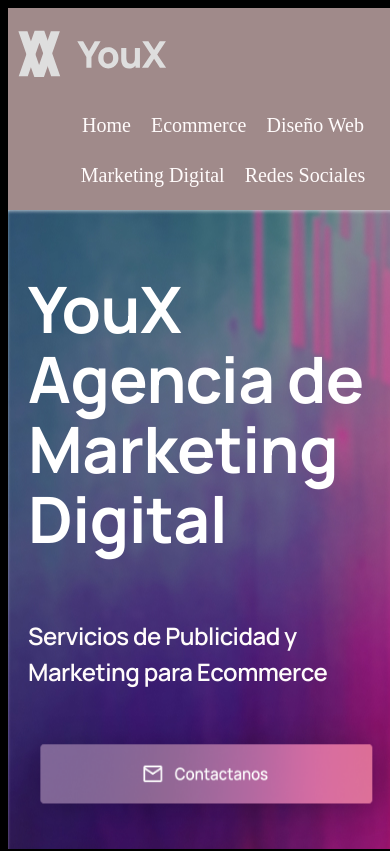
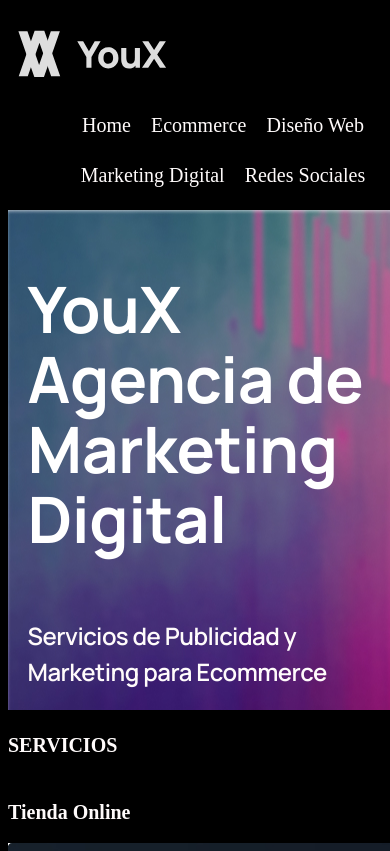
Before and after one commit to marcosferrari89/proyectoMark, a website: page index.html in a window 390 px wide. Shown: the top 851 px of the page. Drawn offline with nearby package versions, Linux system fonts and the light colour scheme.

Commit message:
Se agrega seo y ajustes responsive

```diff
--- a/index.html
+++ b/index.html
@@ -8,6 +8,8 @@
     <link rel="shortcut icon" href="./img/logo.svg" type="image/x-icon">
     <link rel="stylesheet" href="./css/translated.css">
     <link href="https://unpkg.com/aos@2.3.1/dist/aos.css" rel="stylesheet">
+    <meta name="description" content="Agencia de marketing digital. Elaboramos la estrategía integral para tu negocio o comercio">
+    <meta name="keywords" content="AGENCIA, MARKETING, ECOMMERCE, REDES SOCIALES, MARKETING DIGITAL, DISEÑO WEB, POSICIONAMIENTO, SERVICIO, POSICIONAMIENTO, YOUX ">
 
 </head>
 <!--inicio del Body !-->
@@ -51,7 +53,6 @@
             Marketing
             Digital</h1>
             <h2 class="titulo2">Servicios de Publicidad y Marketing para Ecommerce</h2>
-            <img class="contactanos1" src="./img/botoncontactanos.png" alt="contactanos">
         </article>
     </section>
 
--- a/scss/index.scss
+++ b/scss/index.scss
@@ -15,8 +15,8 @@
     font-family: 'Manrope';
     font-style: normal;
     font-weight: 700;
-    font-size: 64px;
-    line-height: 70px;
+    font-size: 54px;
+    line-height: 60px;
     margin-left: 5%;
     letter-spacing: -0.5px;
 
--- a/scss/partials/_header.scss
+++ b/scss/partials/_header.scss
@@ -1,6 +1,7 @@
 header{
-    background-color: #a08a8a;
+    background-color: black;
     padding: 1rem;
+
 
 
 }
```
Also changed, not shown: pages/diseñoWeb.html (+3 -1 lines), pages/ecommerce.html (+3 -1 lines), pages/marketingDigital.html (+3 -1 lines), pages/redesSociales.html (+3 -1 lines), css/translated.css.
